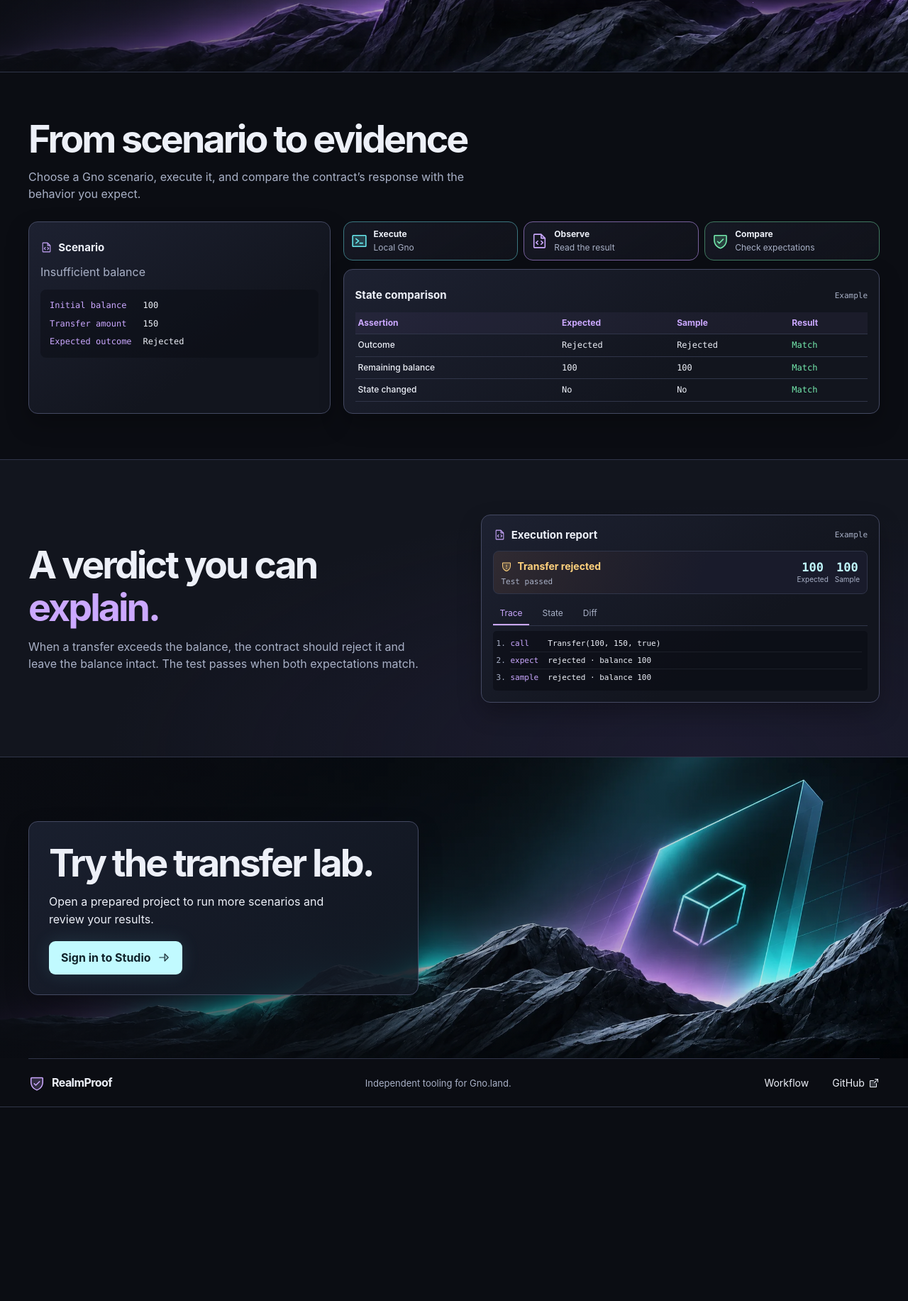
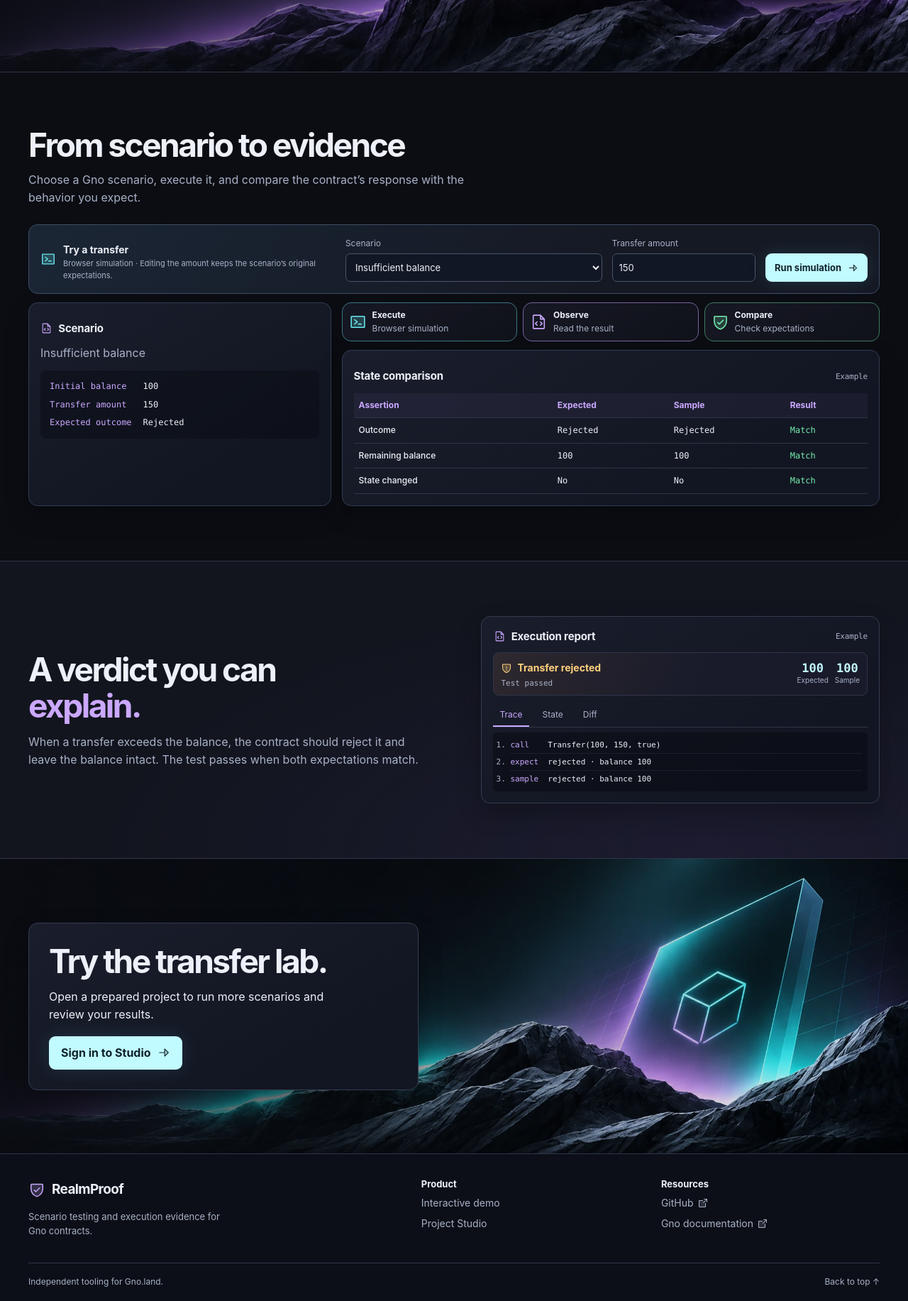
Before and after one commit to helijunior4545-glitch/RealmProof, a Django app: page /studio/ in a window 1280 px wide. Shown: the part 581-2414 px from the top of the page at 71% size. Before the commit the page ends 2141 px from the top, so only its background shows below. Run offline with Django 5.2, Linux system fonts and the light colour scheme; parts of the project's set-up code (start-up, migrations or seed data) failed here and were passed over.

Commit message:
Make landing demo interactive and refine page footer

```diff
--- a/studio/static/studio/guest-example.js
+++ b/studio/static/studio/guest-example.js
@@ -15,3 +15,90 @@ if (exampleReport) {
     }
   });
 }
+
+const browserDemo = document.getElementById("lp-browser-demo");
+const simulationStatus = document.getElementById("lp-simulation-status");
+const demoPresets = {
+  insufficient: {amount: 150, authorized: true, outcome: "Rejected", balance: 100},
+  valid: {amount: 25, authorized: true, outcome: "Accepted", balance: 75},
+  exact: {amount: 100, authorized: true, outcome: "Accepted", balance: 0},
+  permission: {amount: 25, authorized: false, outcome: "Rejected", balance: 100},
+};
+
+if (browserDemo && simulationStatus) {
+  const scenario = browserDemo.elements.namedItem("scenario");
+  const amountField = browserDemo.elements.namedItem("amount");
+  const initialBalance = 100;
+  browserDemo.hidden = false;
+
+  scenario.addEventListener("change", () => {
+    amountField.value = demoPresets[scenario.value].amount;
+  });
+
+  browserDemo.addEventListener("submit", event => {
+    event.preventDefault();
+    const preset = demoPresets[scenario.value];
+    const amount = amountField.valueAsNumber;
+    const accepted = preset.authorized && amount > 0 && amount <= initialBalance;
+    const resultBalance = accepted ? initialBalance - amount : initialBalance;
+    const outcome = accepted ? "Accepted" : "Rejected";
+    const expectedChanged = preset.balance !== initialBalance ? "Yes" : "No";
+    const actualChanged = resultBalance !== initialBalance ? "Yes" : "No";
+    const matches = {
+      Outcome: outcome === preset.outcome,
+      Balance: resultBalance === preset.balance,
+      Changed: actualChanged === expectedChanged,
+    };
+    const verdict = Object.values(matches).every(Boolean) ? "Test passed" : "Test failed";
+    const operation = "Transfer " + outcome.toLowerCase();
+    const values = {
+      scenarioName: scenario.selectedOptions[0].textContent,
+      amount,
+      expectedOutcome: preset.outcome,
+      expectedBalance: preset.balance,
+      expectedChanged,
+      actualOutcome: outcome,
+      actualBalance: resultBalance,
+      actualChanged,
+      operation,
+      verdict,
+      mode: "Browser simulation",
+      outputLabel: "Simulated",
+      traceLabel: "simulate",
+      call: `Transfer(${initialBalance}, ${amount}, ${preset.authorized})`,
+      expectedTrace: `${preset.outcome.toLowerCase()} · balance ${preset.balance}`,
+      actualTrace: `${outcome.toLowerCase()} · balance ${resultBalance}`,
+      balanceChange: resultBalance - initialBalance,
+    };
+
+    for (const cell of document.querySelectorAll("[data-demo-value]")) {
+      cell.textContent = values[cell.dataset.demoValue];
+    }
+    for (const cell of document.querySelectorAll("[data-demo-match]")) {
+      const match = matches[cell.dataset.demoMatch];
+      cell.textContent = match ? "Match" : "Mismatch";
+      cell.classList.toggle("lp-passed", match);
+      cell.classList.toggle("lp-failed", !match);
+    }
+    const operationBadge = exampleReport.querySelector("[data-demo-value=operation]").parentElement;
+    operationBadge.classList.toggle("lp-passed", accepted);
+    operationBadge.classList.toggle("lp-rejected", !accepted);
+    operationBadge.querySelector(".lp-icon").classList.toggle("lp-shield", accepted);
+    operationBadge.querySelector(".lp-icon").classList.toggle("lp-warning", !accepted);
+
+    document.dispatchEvent(new Event("realmproof:browser-demo"));
+    // Reveal the simulation even if the browser still has an older React bundle.
+    for (const panel of document.querySelectorAll(".lp-examples")) {
+      panel.classList.add("lp-show-browser-demo");
+    }
+    simulationStatus.hidden = false;
+    simulationStatus.textContent = `${operation} · ${verdict} · Remaining balance ${resultBalance}`;
+  });
+
+  document.getElementById("lp-demo-runner")?.addEventListener("click", () => {
+    for (const panel of document.querySelectorAll(".lp-show-browser-demo")) {
+      panel.classList.remove("lp-show-browser-demo");
+    }
+    simulationStatus.hidden = true;
+  });
+}
--- a/studio/static/studio/guest-landing.css
+++ b/studio/static/studio/guest-landing.css
@@ -297,7 +297,7 @@
 .lp-native-scenario input { margin: 0; accent-color: var(--cyan); }
 .lp-native-scenario .lp-icon { color: var(--iris); }
 
-.lp-examples:has(> .lp-live-panel:not(:empty)) > .lp-panel-example { display: none; }
+.lp-examples:not(.lp-show-browser-demo):has(> .lp-live-panel:not(:empty)) > .lp-panel-example { display: none; }
 .lp-panel-example [hidden] { display: none; }
 .lp-panel-example h3 small { margin-left: auto; color: var(--quiet); font: 11px var(--mono); }
 .lp-invite-panel {
@@ -305,3 +305,70 @@
   padding: clamp(18px, 3vw, 28px);
   background: linear-gradient(145deg, #1b2131e8, #111620d9);
 }
+
+/* Shared visual rhythm across the interactive demo and the resource footer. */
+.lp { --panel: #151924; --panel-edge: #343c51; }
+.lp h2 { font-size: clamp(29px, 3.6vw, 49px); }
+.lp-workflow { padding-block: clamp(42px, 6vw, 84px); }
+.lp-workflow-grid { gap: 15px; }
+.lp-deck { border-color: var(--panel-edge); background: linear-gradient(150deg, #1a1e2c, #121622 75%); }
+.lp-deck h3 { letter-spacing: -.012em; }
+.lp-compare th, .lp-compare td { padding: 8px 7px; }
+.lp-compare tbody tr:hover { background: #a3b8ff0b; }
+.lp-demo-controls {
+  display: grid;
+  grid-template-columns: minmax(190px, 1.15fr) minmax(160px, 1fr) minmax(90px, .56fr) auto;
+  align-items: end;
+  gap: 14px;
+  padding: 16px;
+  margin-bottom: 12px;
+  border: 1px solid #3f4d64;
+  border-radius: 13px;
+  background: linear-gradient(120deg, #1b2635, var(--panel) 68%);
+}
+.lp-demo-controls[hidden], .lp-simulation-status[hidden] { display: none; }
+.lp-demo-intro { align-self: center; display: flex; align-items: center; gap: 10px; }
+.lp-demo-intro > .lp-icon { color: var(--cyan); width: 22px; height: 22px; }
+.lp-demo-intro h3 { font-size: 14px; }
+.lp-demo-intro p { color: var(--quiet); font-size: 11px; }
+.lp-demo-controls label { display: grid; gap: 5px; color: var(--quiet); font-size: 12px; }
+.lp-demo-controls select, .lp-demo-controls input {
+  width: 100%;
+  min-width: 0;
+  min-height: 40px;
+  border: 1px solid #4a546a;
+  border-radius: 7px;
+  padding: 7px 9px;
+  background: #111724;
+  color: var(--paper);
+  font: 13px var(--ui);
+}
+.lp .lp-demo-controls .lp-action { min-height: 40px; padding: 7px 12px; font-size: 13px; }
+.lp .lp-simulation-status { margin: 0 0 14px; padding: 7px 10px; border-left: 2px solid var(--iris); color: var(--paper); font: 12px/1.5 var(--mono); }
+.lp-examples.lp-show-browser-demo > .lp-live-panel { display: none; }
+
+.lp-site-footer { border-top: 1px solid var(--stroke); background: #0c0f17; color: var(--quiet); }
+.lp-footer-grid { display: grid; grid-template-columns: 1.7fr 1fr 1fr; gap: 30px; padding-block: 35px; }
+.lp-footer-grid .lp-brand { color: var(--paper); font-size: 19px; }
+.lp-footer-grid p { max-width: 35ch; margin-top: 9px; font-size: 13px; }
+.lp .lp-footer-grid nav { display: grid; align-content: start; gap: 8px; }
+.lp .lp-footer-grid h2 { color: var(--paper); font-size: 13px; letter-spacing: 0; }
+.lp-footer-bottom {
+  display: flex;
+  justify-content: space-between;
+  align-items: center;
+  flex-wrap: wrap;
+  gap: 12px;
+  border-top: 1px solid var(--stroke);
+  padding-block: 17px;
+  font-size: 12px;
+}
+.lp-footer-bottom a:hover { color: var(--cyan); }
+@media (max-width: 850px) {
+  .lp-demo-controls { grid-template-columns: minmax(0, 1fr) minmax(0, 1fr); }
+}
+@media (max-width: 520px) {
+  .lp-demo-controls { grid-template-columns: minmax(0, 1fr); }
+  .lp-footer-grid { grid-template-columns: 1fr 1fr; gap: 21px 14px; }
+  .lp-footer-grid > div { grid-column: 1 / -1; }
+}
--- a/studio/templates/studio/guest_entry.html
+++ b/studio/templates/studio/guest_entry.html
@@ -52,6 +52,25 @@
     <section id="workflow" class="lp-wrap lp-workflow" aria-labelledby="workflow-title">
       <h2 id="workflow-title">From scenario to evidence</h2>
       <p class="lp-section-copy">Choose a Gno scenario, execute it, and compare the contract’s response with the behavior you expect.</p>
+      <form class="lp-demo-controls" id="lp-browser-demo" hidden>
+        <div class="lp-demo-intro">
+          <i class="lp-icon lp-terminal" aria-hidden="true"></i>
+          <div><h3>Try a transfer</h3><p>Browser simulation · Editing the amount keeps the scenario’s original expectations.</p></div>
+        </div>
+        <label>Scenario
+          <select name="scenario">
+            <option value="insufficient">Insufficient balance</option>
+            <option value="valid">Valid transfer</option>
+            <option value="exact">Exact balance</option>
+            <option value="permission">Unauthorized transfer</option>
+          </select>
+        </label>
+        <label>Transfer amount
+          <input name="amount" type="number" min="0" max="1000000000000" step="1" value="150" required>
+        </label>
+        <button class="lp-action" type="submit">Run simulation <i class="lp-icon lp-arrow" aria-hidden="true"></i></button>
+      </form>
+      <p class="lp-simulation-status" id="lp-simulation-status" role="status" hidden></p>
       <div class="lp-examples">
         {% include "studio/guest_workflow_example.html" %}
         <div class="lp-live-panel" id="lp-workflow-live"></div>
@@ -79,11 +98,28 @@
       </div>
     </section>
   </main>
-  <footer class="lp-header">
-    <div class="lp-wrap lp-footer">
-      <a href="#top" class="lp-brand"><i class="lp-icon lp-brand-icon" aria-hidden="true"></i> RealmProof</a>
-      <p>Independent tooling for Gno.land.</p>
-      <nav aria-label="Footer navigation"><a href="#workflow">Workflow</a><a href="https://github.com/helijunior4545-glitch/RealmProof">GitHub <i class="lp-icon lp-out" aria-hidden="true"></i></a></nav>
+  <footer class="lp-site-footer">
+    <div class="lp-wrap">
+      <div class="lp-footer-grid">
+        <div>
+          <a href="#top" class="lp-brand"><i class="lp-icon lp-brand-icon" aria-hidden="true"></i> RealmProof</a>
+          <p>Scenario testing and execution evidence for Gno contracts.</p>
+        </div>
+        <nav aria-label="Footer product links">
+          <h2>Product</h2>
+          <a href="#workflow">Interactive demo</a>
+          <a href="#invite-title">Project Studio</a>
+        </nav>
+        <nav aria-label="Footer resource links">
+          <h2>Resources</h2>
+          <a href="https://github.com/helijunior4545-glitch/RealmProof">GitHub <i class="lp-icon lp-out" aria-hidden="true"></i></a>
+          <a href="https://docs.gno.land/">Gno documentation <i class="lp-icon lp-out" aria-hidden="true"></i></a>
+        </nav>
+      </div>
+      <div class="lp-footer-bottom">
+        <p>Independent tooling for Gno.land.</p>
+        <a href="#top">Back to top ↑</a>
+      </div>
     </div>
   </footer>
 </body>
--- a/studio/templates/studio/guest_report_example.html
+++ b/studio/templates/studio/guest_report_example.html
@@ -1,13 +1,13 @@
 <div class="lp-deck lp-report lp-panel-example" data-demo-report>
-  <h3><i class="lp-icon lp-file" aria-hidden="true"></i> Execution report <small>Example</small></h3>
+  <h3><i class="lp-icon lp-file" aria-hidden="true"></i> Execution report <small data-demo-value="mode">Example</small></h3>
   <div class="lp-report-highlight">
     <div>
-      <strong class="lp-rejected"><i class="lp-icon lp-warning" aria-hidden="true"></i> Transfer rejected</strong>
-      <small>Test passed</small>
+      <strong class="lp-rejected"><i class="lp-icon lp-warning" aria-hidden="true"></i> <span data-demo-value="operation">Transfer rejected</span></strong>
+      <small data-demo-value="verdict">Test passed</small>
     </div>
     <dl class="lp-demo-balance" aria-label="Example balance comparison">
-      <div><dt>Expected</dt><dd>100</dd></div>
-      <div><dt>Sample</dt><dd>100</dd></div>
+      <div><dt>Expected</dt><dd data-demo-value="expectedBalance">100</dd></div>
+      <div><dt data-demo-value="outputLabel">Sample</dt><dd data-demo-value="actualBalance">100</dd></div>
     </dl>
   </div>
   <div class="lp-report-switch" role="group" aria-label="Example report view" hidden>
@@ -16,16 +16,16 @@
     <button type="button" aria-pressed="false" aria-controls="lp-sample-diff">Diff</button>
   </div>
   <ol id="lp-sample-trace" class="lp-execution-lines">
-    <li><b>call</b><code>Transfer(100, 150, true)</code></li>
-    <li><b>expect</b><code>rejected · balance 100</code></li>
-    <li><b>sample</b><code>rejected · balance 100</code></li>
+    <li><b>call</b><code data-demo-value="call">Transfer(100, 150, true)</code></li>
+    <li><b>expect</b><code data-demo-value="expectedTrace">rejected · balance 100</code></li>
+    <li><b data-demo-value="traceLabel">sample</b><code data-demo-value="actualTrace">rejected · balance 100</code></li>
   </ol>
   <dl id="lp-sample-state" class="lp-scenario-code" hidden>
     <dt>Initial balance</dt><dd>100</dd>
-    <dt>Sample balance</dt><dd>100</dd>
+    <dt>Resulting balance</dt><dd data-demo-value="actualBalance">100</dd>
   </dl>
   <dl id="lp-sample-diff" class="lp-scenario-code" hidden>
-    <dt>Balance change</dt><dd>0</dd>
-    <dt>State changed</dt><dd>No</dd>
+    <dt>Balance change</dt><dd data-demo-value="balanceChange">0</dd>
+    <dt>State changed</dt><dd data-demo-value="actualChanged">No</dd>
   </dl>
 </div>
--- a/studio/templates/studio/guest_workflow_example.html
+++ b/studio/templates/studio/guest_workflow_example.html
@@ -1,27 +1,27 @@
 <div class="lp-workflow-grid lp-panel-example">
   <div class="lp-deck">
     <h3><i class="lp-icon lp-file" aria-hidden="true"></i> Scenario</h3>
-    <p>Insufficient balance</p>
+    <p data-demo-value="scenarioName">Insufficient balance</p>
     <dl class="lp-scenario-code">
       <dt>Initial balance</dt><dd>100</dd>
-      <dt>Transfer amount</dt><dd>150</dd>
-      <dt>Expected outcome</dt><dd>Rejected</dd>
+      <dt>Transfer amount</dt><dd data-demo-value="amount">150</dd>
+      <dt>Expected outcome</dt><dd data-demo-value="expectedOutcome">Rejected</dd>
     </dl>
   </div>
   <div class="lp-workflow-output">
     <ol class="lp-stage">
-      <li><i class="lp-icon lp-terminal" aria-hidden="true"></i><div><strong>Execute</strong><small>Local Gno</small></div></li>
+      <li><i class="lp-icon lp-terminal" aria-hidden="true"></i><div><strong>Execute</strong><small>Browser simulation</small></div></li>
       <li><i class="lp-icon lp-file" aria-hidden="true"></i><div><strong>Observe</strong><small>Read the result</small></div></li>
       <li><i class="lp-icon lp-shield" aria-hidden="true"></i><div><strong>Compare</strong><small>Check expectations</small></div></li>
     </ol>
     <div class="lp-deck">
-      <h3>State comparison <small>Example</small></h3>
+      <h3>State comparison <small data-demo-value="mode">Example</small></h3>
       <table class="lp-compare">
-        <thead><tr><th scope="col">Assertion</th><th scope="col">Expected</th><th scope="col">Sample</th><th scope="col">Result</th></tr></thead>
+        <thead><tr><th scope="col">Assertion</th><th scope="col">Expected</th><th scope="col" data-demo-value="outputLabel">Sample</th><th scope="col">Result</th></tr></thead>
         <tbody>
-          <tr><th scope="row">Outcome</th><td>Rejected</td><td>Rejected</td><td class="lp-passed">Match</td></tr>
-          <tr><th scope="row">Remaining balance</th><td>100</td><td>100</td><td class="lp-passed">Match</td></tr>
-          <tr><th scope="row">State changed</th><td>No</td><td>No</td><td class="lp-passed">Match</td></tr>
+          <tr><th scope="row">Outcome</th><td data-demo-value="expectedOutcome">Rejected</td><td data-demo-value="actualOutcome">Rejected</td><td class="lp-passed" data-demo-match="Outcome">Match</td></tr>
+          <tr><th scope="row">Remaining balance</th><td data-demo-value="expectedBalance">100</td><td data-demo-value="actualBalance">100</td><td class="lp-passed" data-demo-match="Balance">Match</td></tr>
+          <tr><th scope="row">State changed</th><td data-demo-value="expectedChanged">No</td><td data-demo-value="actualChanged">No</td><td class="lp-passed" data-demo-match="Changed">Match</td></tr>
         </tbody>
       </table>
     </div>
```
Also changed, not shown: browser_tests/test_workspace.py (+11 -0 lines), frontend/src/guest-runner.tsx (+7 -1 lines).
